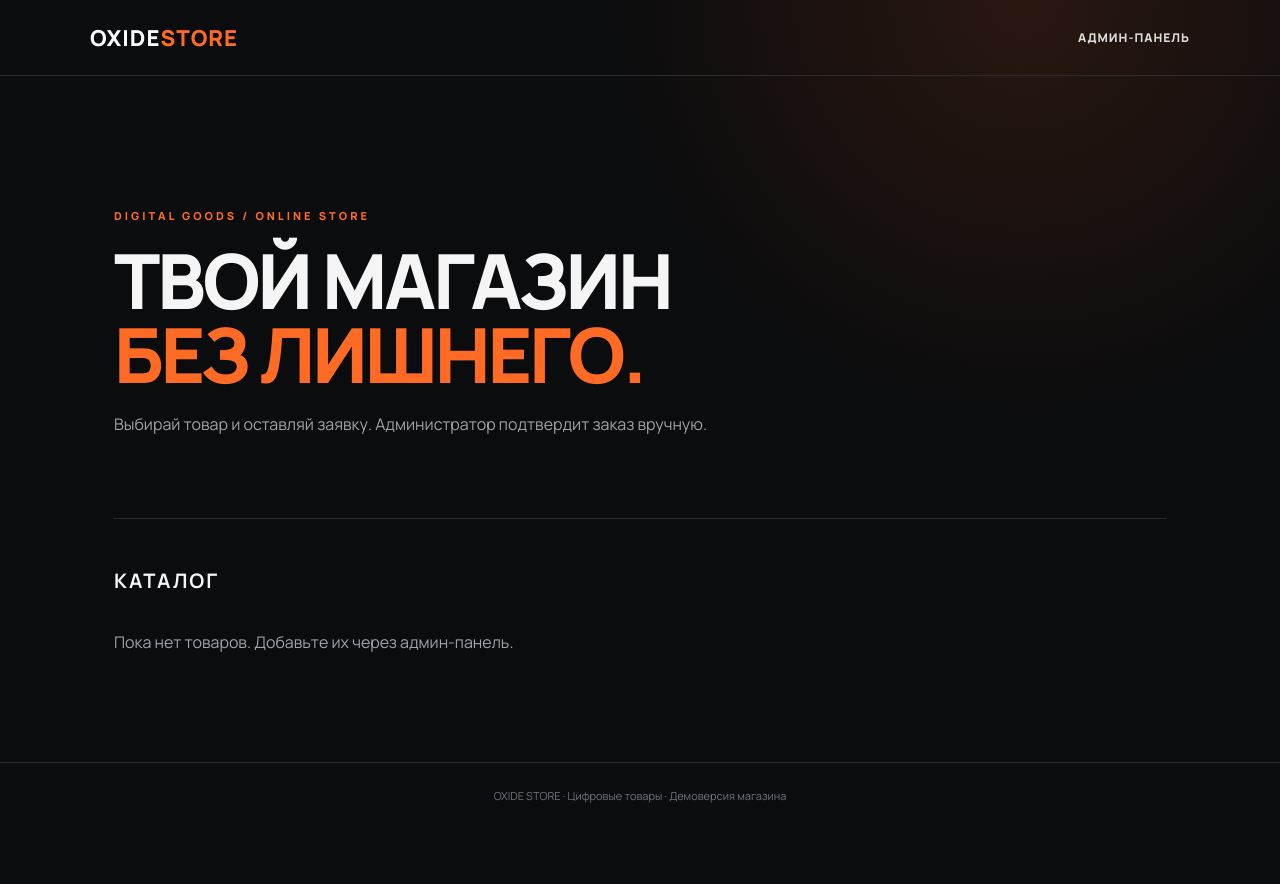
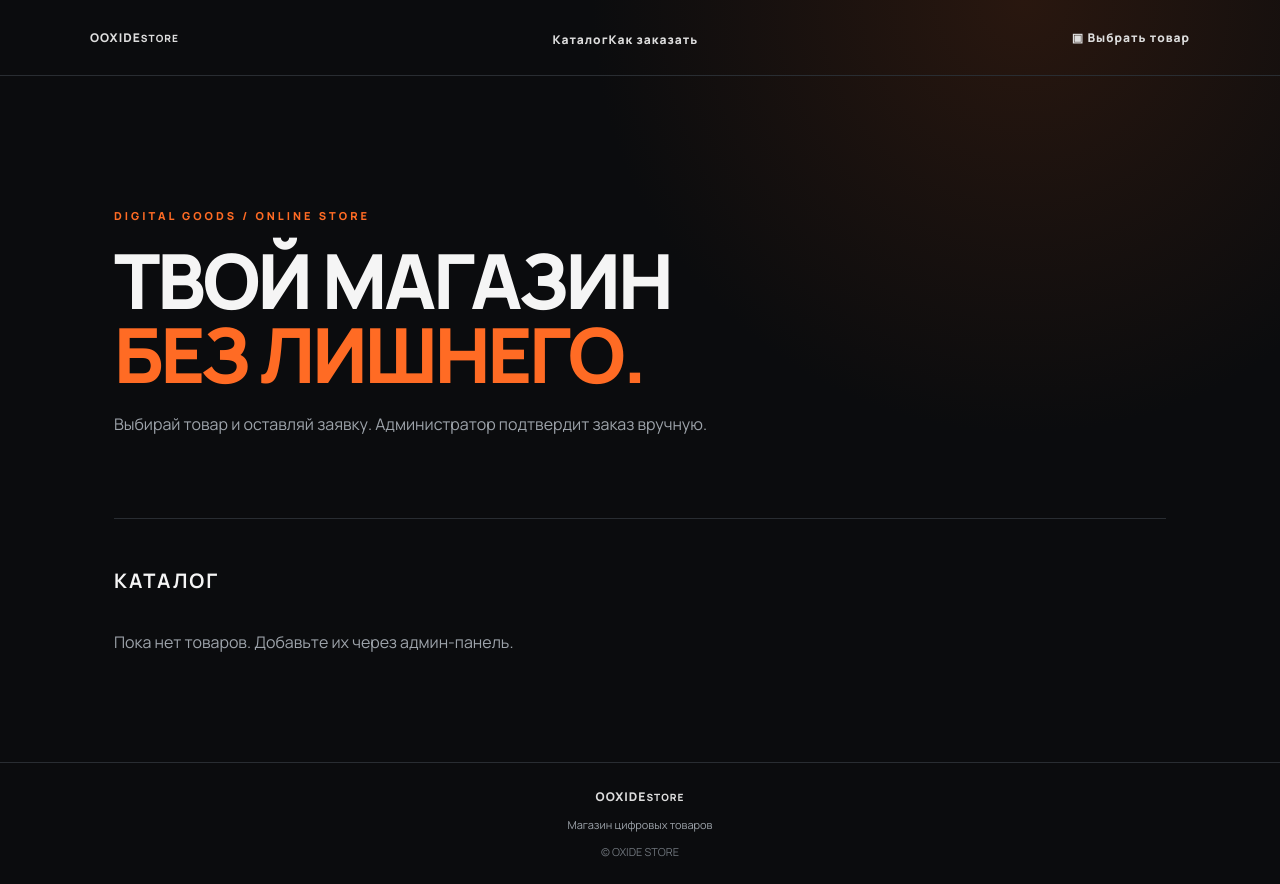
Before and after one commit to banerka67-ai/oxide-store, a Flask app: page / in a window 1280 px wide. Before the commit the page ends 803 px from the top, so only its background shows below. Run offline with Flask 3, Linux system fonts and the light colour scheme; data that the repository does not hold is empty.

Commit message:
Redesign OXIDE STORE base layout

```diff
--- a/WEBSITE/templates/base.html
+++ b/WEBSITE/templates/base.html
@@ -1 +1,27 @@
-<!doctype html><html lang="ru"><head><meta charset="utf-8"><meta name="viewport" content="width=device-width,initial-scale=1"><title>OXIDE STORE</title><link rel="stylesheet" href="{{ url_for('static',filename='style.css') }}"></head><body><header><a class="logo" href="/">OXIDE<span>STORE</span></a><a href="/admin/login">АДМИН-ПАНЕЛЬ</a></header><main>{% with messages=get_flashed_messages() %}{% if messages %}<div class="notice">{% for m in messages %}<p>{{m}}</p>{% endfor %}</div>{% endif %}{% endwith %}{% block content %}{% endblock %}</main><footer>OXIDE STORE · Цифровые товары · Демоверсия магазина</footer></body></html>
+<!doctype html>
+<html lang="ru">
+<head>
+  <meta charset="utf-8">
+  <meta name="viewport" content="width=device-width,initial-scale=1">
+  <meta name="theme-color" content="#11100f">
+  <title>OXIDE STORE — магазин</title>
+  <link rel="preconnect" href="https://fonts.googleapis.com">
+  <link rel="preconnect" href="https://fonts.gstatic.com" crossorigin>
+  <link href="https://fonts.googleapis.com/css2?family=Manrope:wght@400;500;600;700;800;900&family=Oswald:wght@500;600;700&display=swap" rel="stylesheet">
+  <link rel="stylesheet" href="{{ url_for('static',filename='style.css') }}">
+</head>
+<body>
+  <header class="site-header">
+    <a class="brand" href="/" aria-label="OXIDE STORE"><span class="brand-mark">O</span><span>OXIDE<small>STORE</small></span></a>
+    <nav class="main-nav"><a href="#catalog">Каталог</a><a href="#how-to-order">Как заказать</a></nav>
+    <a class="header-action" href="#catalog"><span class="bag-icon">▣</span> Выбрать товар</a>
+  </header>
+  <main>
+    {% with messages=get_flashed_messages() %}
+      {% if messages %}<div class="notice">{% for m in messages %}<p>{{m}}</p>{% endfor %}</div>{% endif %}
+    {% endwith %}
+    {% block content %}{% endblock %}
+  </main>
+  <footer class="site-footer"><a class="brand footer-brand" href="/"><span class="brand-mark">O</span><span>OXIDE<small>STORE</small></span></a><p>Магазин цифровых товаров</p><span class="footer-line">© OXIDE STORE</span></footer>
+</body>
+</html>
```
